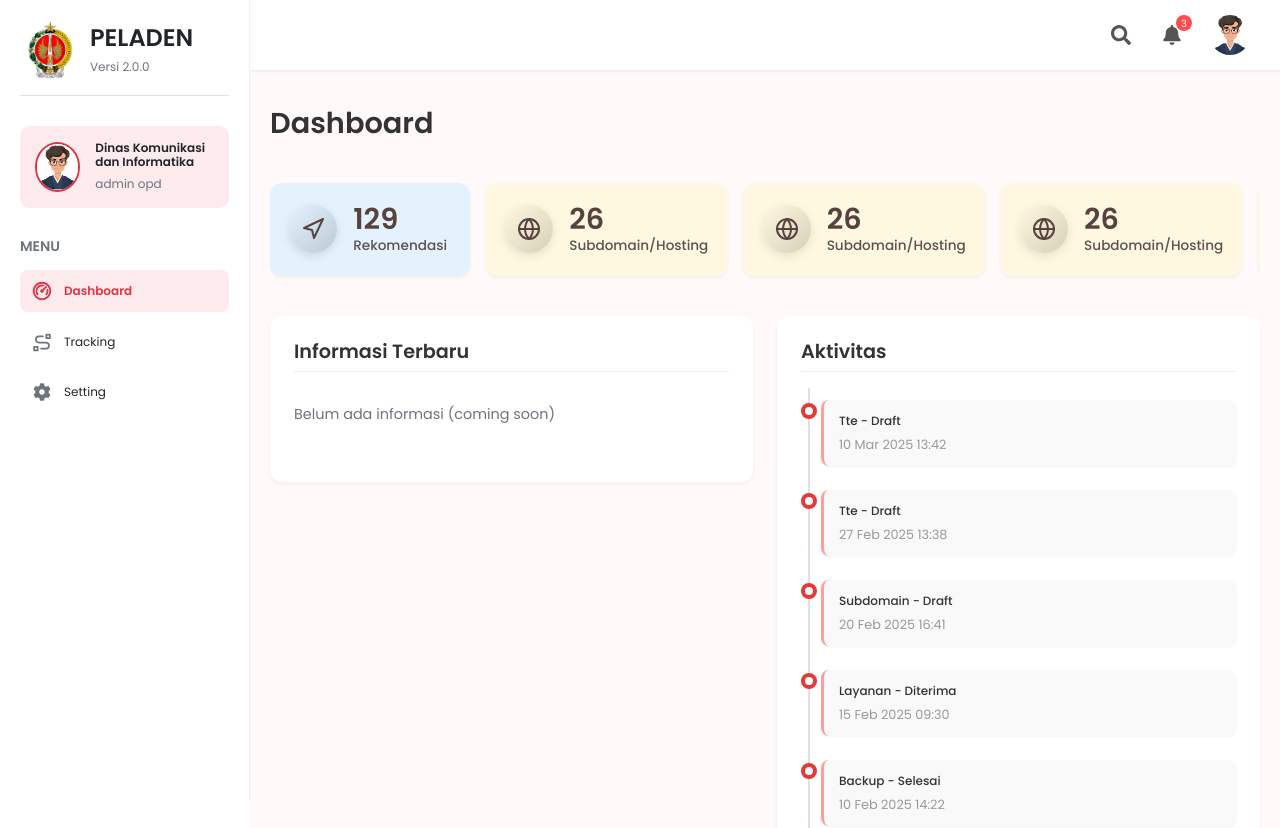
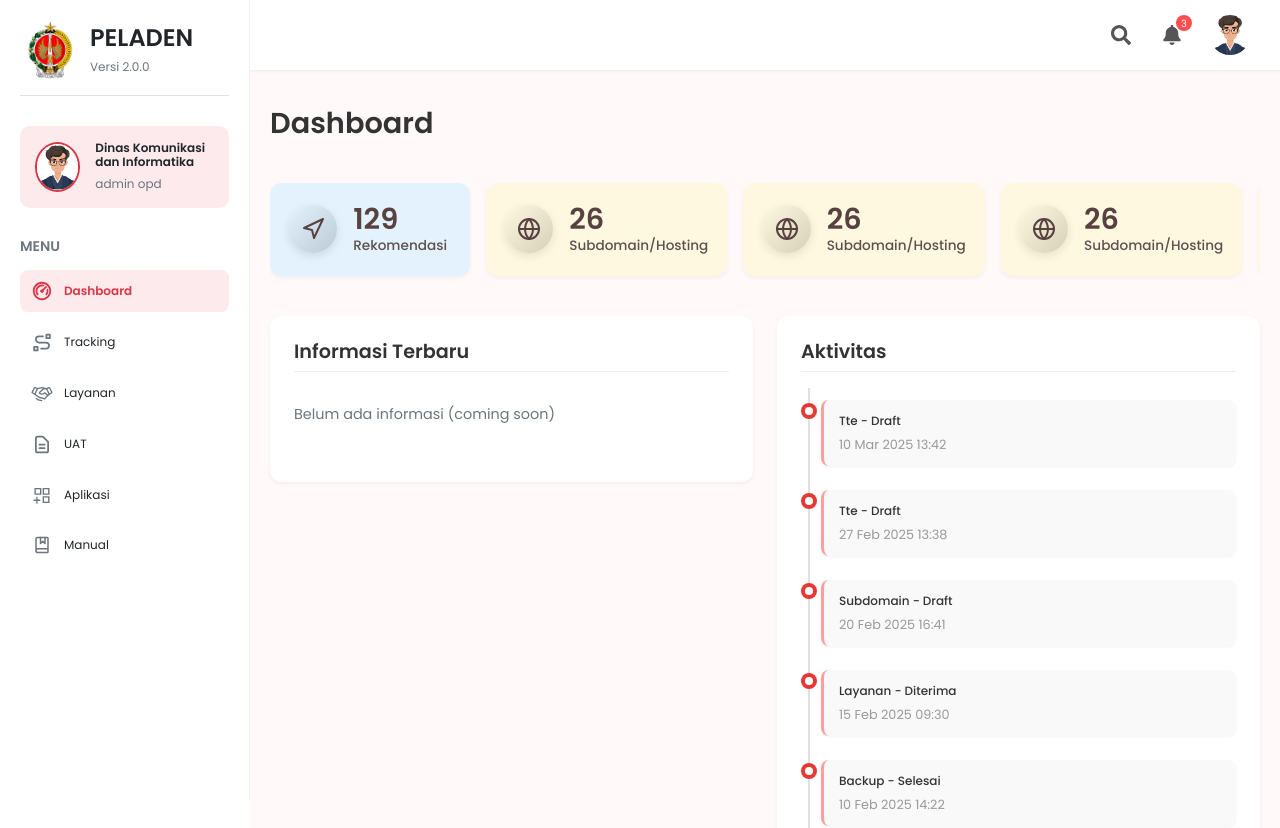
Before and after one commit to MarchSeveniaPutriSurga/Redesign-Website-PELADEN, a React (Vite) app: page /dashboard in a window 1280 px wide. Shown: the top 828 px of the page. Built offline with nearby package versions, Linux system fonts and the light colour scheme.

Commit message:
feat(sidebar): add static menu items

```diff
--- a/src/components/Sidebar.jsx
+++ b/src/components/Sidebar.jsx
@@ -1,8 +1,12 @@
 import React, { useState, useEffect } from "react";
-import { FaCog, FaBars, FaTimes } from "react-icons/fa";
+import { FaTimes } from "react-icons/fa";
 import { RiDashboard2Line } from "react-icons/ri";
 import { TbRouteSquare } from "react-icons/tb";
 import { useLocation } from "react-router-dom";
+import { PiHandshake } from "react-icons/pi";
+import { HiOutlineDocumentText } from "react-icons/hi";
+import { AiOutlineAppstoreAdd } from "react-icons/ai";
+import { LuBookMarked } from "react-icons/lu";
 
 const Sidebar = ({ dimmed, isOpen, onToggle }) => {
   const location = useLocation();
@@ -129,24 +133,91 @@ const Sidebar = ({ dimmed, isOpen, onToggle }) => {
             </li>
             <li
               className={`peladen-sidebar-menu-item ${
-                activeMenu === "/setting"
+                activeMenu === "/layanan"
                   ? "peladen-sidebar-menu-item-active"
                   : ""
               }`}
             >
               <a
-                href="/setting"
+                href="/layanan"
                 className="peladen-sidebar-menu-link"
-                onClick={() => handleMenuClick("/setting")}
+                onClick={() => handleMenuClick("/layanan")}
               >
-                <FaCog
+                <PiHandshake
+                  size={21}
                   className={`peladen-sidebar-menu-icon ${
-                    activeMenu === "/setting"
+                    activeMenu === "/layanan"
                       ? "peladen-sidebar-menu-icon-active"
                       : ""
                   }`}
                 />
-                <span className="menu-item-text">Setting</span>
+                <span className="menu-item-text">Layanan</span>
+              </a>
+            </li>
+            <li
+              className={`peladen-sidebar-menu-item ${
+                activeMenu === "/uat" ? "peladen-sidebar-menu-item-active" : ""
+              }`}
+            >
+              <a
+                href="/uat"
+                className="peladen-sidebar-menu-link"
+                onClick={() => handleMenuClick("/uat")}
+              >
+                <HiOutlineDocumentText
+                  size={21}
+                  className={`peladen-sidebar-menu-icon ${
+                    activeMenu === "/uat"
+                      ? "peladen-sidebar-menu-icon-active"
+                      : ""
+                  }`}
+                />
+                <span className="menu-item-text">UAT</span>
+              </a>
+            </li>
+            <li
+              className={`peladen-sidebar-menu-item ${
+                activeMenu === "/aplikasi"
+                  ? "peladen-sidebar-menu-item-active"
+                  : ""
+              }`}
+            >
+              <a
+                href="/aplikasi"
+                className="peladen-sidebar-menu-link"
+                onClick={() => handleMenuClick("/aplikasi")}
+              >
+                <AiOutlineAppstoreAdd
+                  size={21}
+                  className={`peladen-sidebar-menu-icon ${
+                    activeMenu === "/aplikasi"
+                      ? "peladen-sidebar-menu-icon-active"
+                      : ""
+                  }`}
+                />
+                <span className="menu-item-text">Aplikasi</span>
+              </a>
+            </li>
+            <li
+              className={`peladen-sidebar-menu-item ${
+                activeMenu === "/manual"
+                  ? "peladen-sidebar-menu-item-active"
+                  : ""
+              }`}
+            >
+              <a
+                href="/manual"
+                className="peladen-sidebar-menu-link"
+                onClick={() => handleMenuClick("/manual")}
+              >
+                <LuBookMarked
+                  className={`peladen-sidebar-menu-icon ${
+                    activeMenu === "/manual"
+                      ? "peladen-sidebar-menu-icon-active"
+                      : ""
+                  }`}
+                />
+                <span className="menu-item-text">Manual</span>
               </a>
             </li>
           </ul>
```
